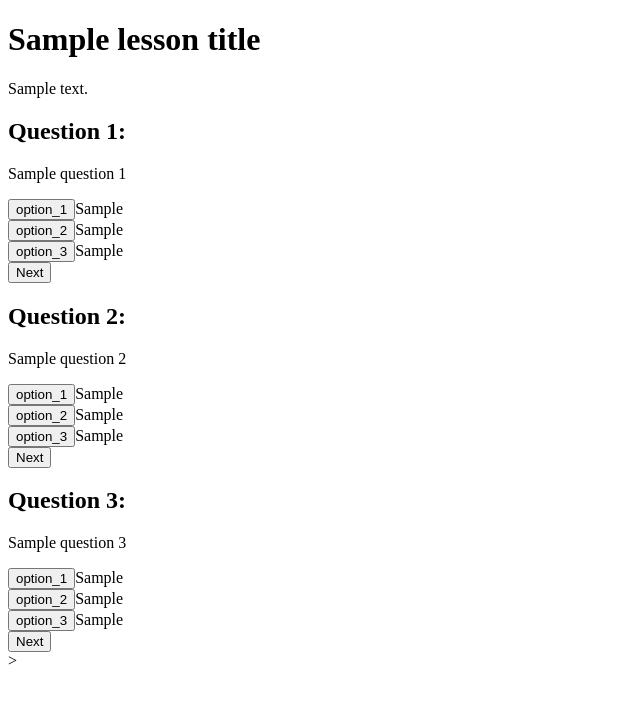
After one commit to beyevi/Mnogomov, a Flask app: template templates/lesson_layout.html in a window 1280 px wide. The commit adds this page. Shown: the top 704 px of the page, without its empty margins (0-640 px from the left). Run offline with Flask 2, Linux system fonts and the light colour scheme; the template is opened without the code that fills it: most values are stand-ins (such as "Sample title", 1, 10 or a date in 2020).

Commit message:
Updated html-files (renamed, rewritten)

```diff
--- a/main.py
+++ b/main.py
@@ -1,13 +1,27 @@
+"""
+Backend of "Mnogomov" project
+"""
+
 from flask import Flask, render_template
-import os
 
-template_dir = os.path.abspath('/home/oigenoum/PycharmProjects/Mnogomov/frontend/templates')
-app = Flask(__name__, template_folder=template_dir)
+app = Flask(__name__, template_folder="../Mnogomov/templates")
+
 
 @app.route("/")
 @app.route("/home")
 def home_page():
-    return render_template('index.html')
+    """
+    Show user the homepage
+    """
+    return render_template("home.html")
+
+
+@app.route("/lesson/")
+def lesson():
+    """
+    Show user the about page
+    """
+    return render_template('lesson.html')
 
 
 if __name__ == '__main__':
--- a/templates/lang_practice.html
+++ /dev/null
@@ -1,4 +0,0 @@
-{% extends "layout.html" %}
-{% block content %}
-    <h1>Practice a language with "Mnogomov"!</h1>
-{% endblock content %}
--- /dev/null
+++ b/templates/lesson_layout.html
@@ -0,0 +1,41 @@
+<!DOCTYPE html>
+<html lang="eng">
+<head>
+    <title>{{ lesson_title }}</title>
+    <meta charset="UTF-8">
+    <meta http-equiv="X-UA-Compatible" content="IE=edge">
+    <meta name="viewport" content="width=device-width, initial-scale=1.0">
+</head>
+<body>
+    <h1>{{ lesson_title }}</h1>
+    <p>{{ lesson_description }}</p>
+    <div class="question">
+        <h2>Question 1:</h2>
+        <p>{{ question_1 }}</p>
+        <label><input type="button" name="answer_1" value="option_1">{{ option_1 }}</label><br>
+        <label><input type="button" name="answer_1" value="option_2">{{ option_2 }}</label><br>
+        <label><input type="button" name="answer_1" value="option_3">{{ option_3 }}</label><br>
+        <button onClick="nextQuestion()">Next</button>
+    </div>
+
+    <div class="question">
+        <h2>Question 2:</h2>
+        <p>{{ question_2 }}</p>
+        <label><input type="button" name="answer_2" value="option_1">{{ option_1 }}</label><br>
+        <label><input type="button" name="answer_2" value="option_2">{{ option_2 }}</label><br>
+        <label><input type="button" name="answer_2" value="option_3">{{ option_3 }}</label><br>
+        <button onClick="nextQuestion()">Next</button>
+    </div>
+
+    <div class="question">
+        <h2>Question 3:</h2>
+        <p>{{ question_3 }}</p>
+        <label><input type="button" name="answer_3" value="option_1">{{ option_1 }}</label><br>
+        <label><input type="button" name="answer_3" value="option_2">{{ option_2 }}</label><br>
+        <label><input type="button" name="answer_3" value="option_3">{{ option_3 }}</label><br>
+        <button onClick="nextQuestion()">Next</button>
+    </div>
+    <!-------------------------------------------------- Copy-paste for more questions -------------------------------------------------->
+    <!-------------------------------------------  onClick() should be made in JavaScript -------------------------------------------->
+</body>
+</html>>
```
Also changed, not shown: templates/home.html (+10 -17 lines), templates/layout.html (deleted, +0 -66 lines), templates/lesson.html (added, +32 -0 lines), 1 other file.
